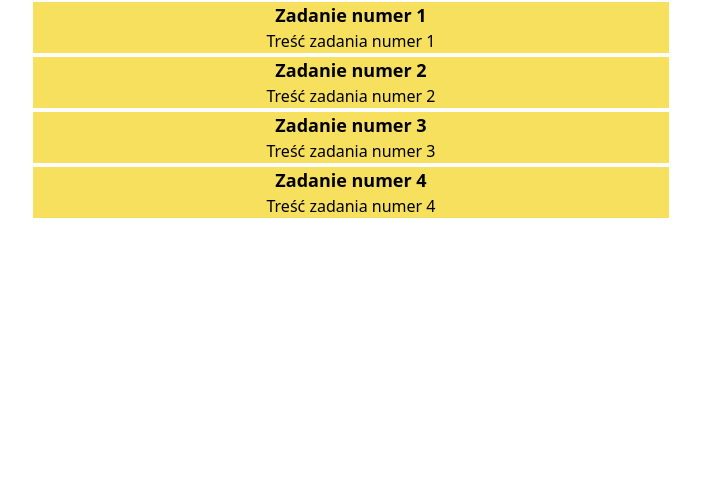
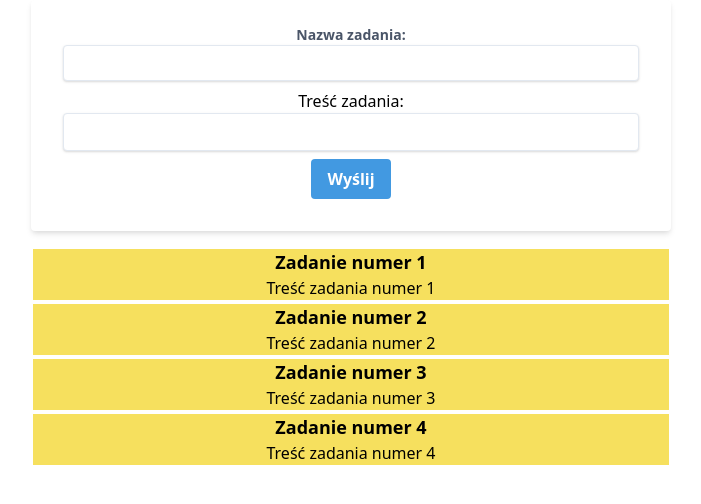
Before and after one commit to tomaszprc/todo_new, a React (Create React App) app: page / in a window 1280 px wide. Shown: the top 504 px of the page, without its empty margins (289-990 px from the left). Built offline with nearby package versions, Linux system fonts and the light colour scheme.

Commit message:
Stworzenie formularza

```diff
--- a/src/components/App/App.js
+++ b/src/components/App/App.js
@@ -1,6 +1,7 @@
 import React from 'react';
 import './App.css';
 import ListWrapper from '../ListWrapper/ListWrapper';
+import Form from '../Form/Form';
 
 class App extends React.Component {
 
@@ -32,6 +33,7 @@ class App extends React.Component {
   render() {
     return (
       <div className="container m-0 m-auto">
+        <Form/>
         <ListWrapper tasks={this.state.tasks}/>
       </div>
     )
--- /dev/null
+++ b/src/components/Form/Form.js
@@ -0,0 +1,49 @@
+import React from 'react';
+
+class Form extends React.Component {
+
+    state = {
+        task_name: '',
+        task_description: ''
+    }
+
+    handleInput = (e) => {
+        this.setState({
+            [e.target.name]: e.target.value
+        })
+    }
+
+    render() {
+        return (
+            <form className="w-1/2 m-0 m-auto text-center bg-white shadow-md rounded px-8 pt-6 pb-8 mb-4">
+                <label className="block text-gray-700 text-sm font-bold mb-2">
+                    Nazwa zadania:
+                    <input
+                        className="shadow appearance-none border rounded w-full py-2 px-3 text-gray-700 leading-tight focus:outline-none focus:shadow-outline"
+                        onChange={this.handleInput}
+                        type="text"
+                        name="task_name"
+                        value={this.state.task_name}
+                    />
+                </label>
+                <label>
+                    Treść zadania:
+                    <input
+                        className="shadow appearance-none border rounded w-full py-2 px-3 text-gray-700 leading-tight focus:outline-none focus:shadow-outline"
+                        onChange={this.handleInput}
+                        type="text"
+                        name="task_description"
+                        value={this.state.task_description}
+                    />
+                </label>
+                <input
+                    className="bg-blue-500 hover:bg-blue-700 mt-2 text-white font-bold py-2 px-4 rounded focus:outline-none focus:shadow-outline"
+                    type="submit"
+                    value="Wyślij"
+                />
+            </form>
+        )
+    }
+}
+
+export default Form;
```
